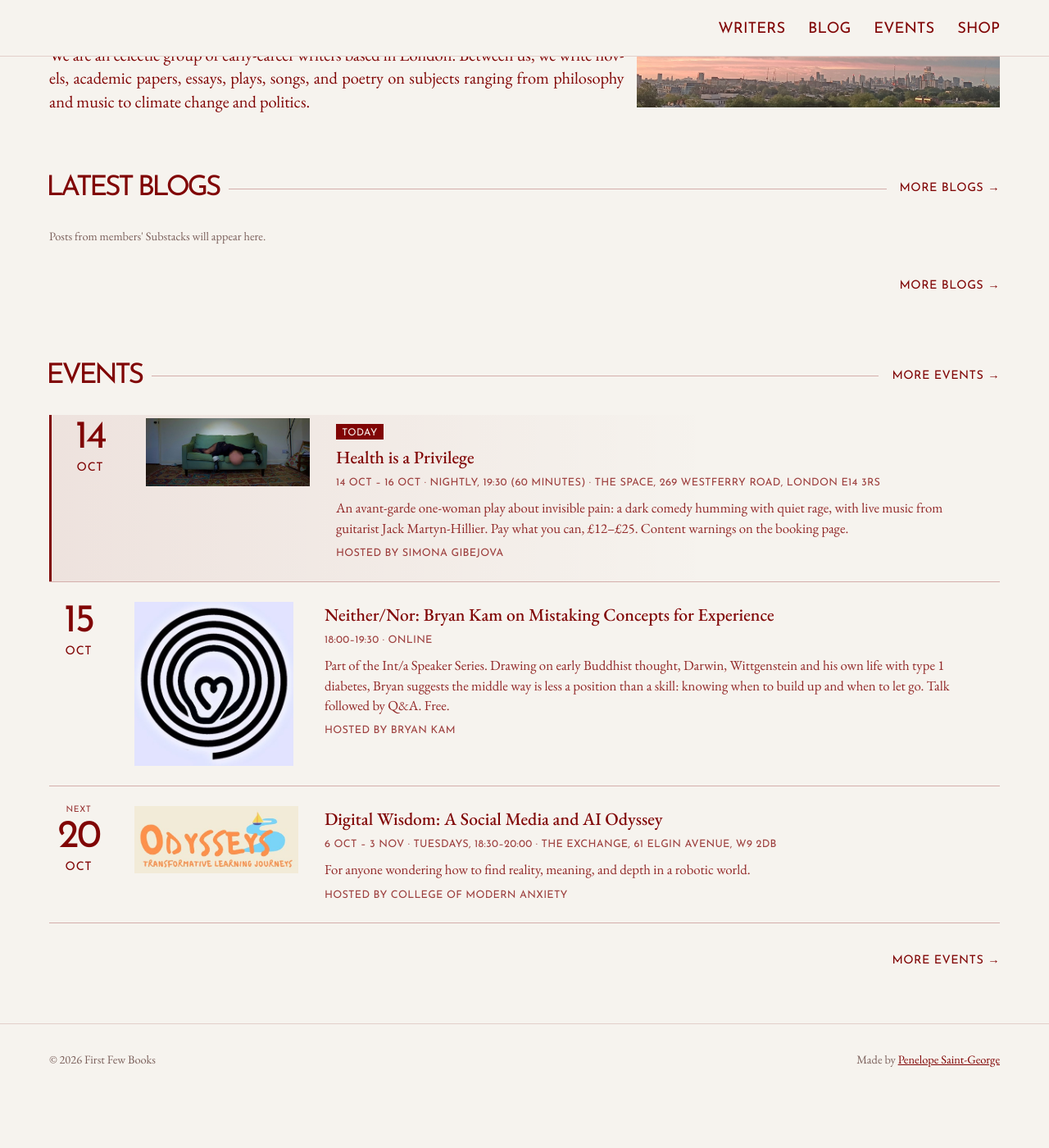
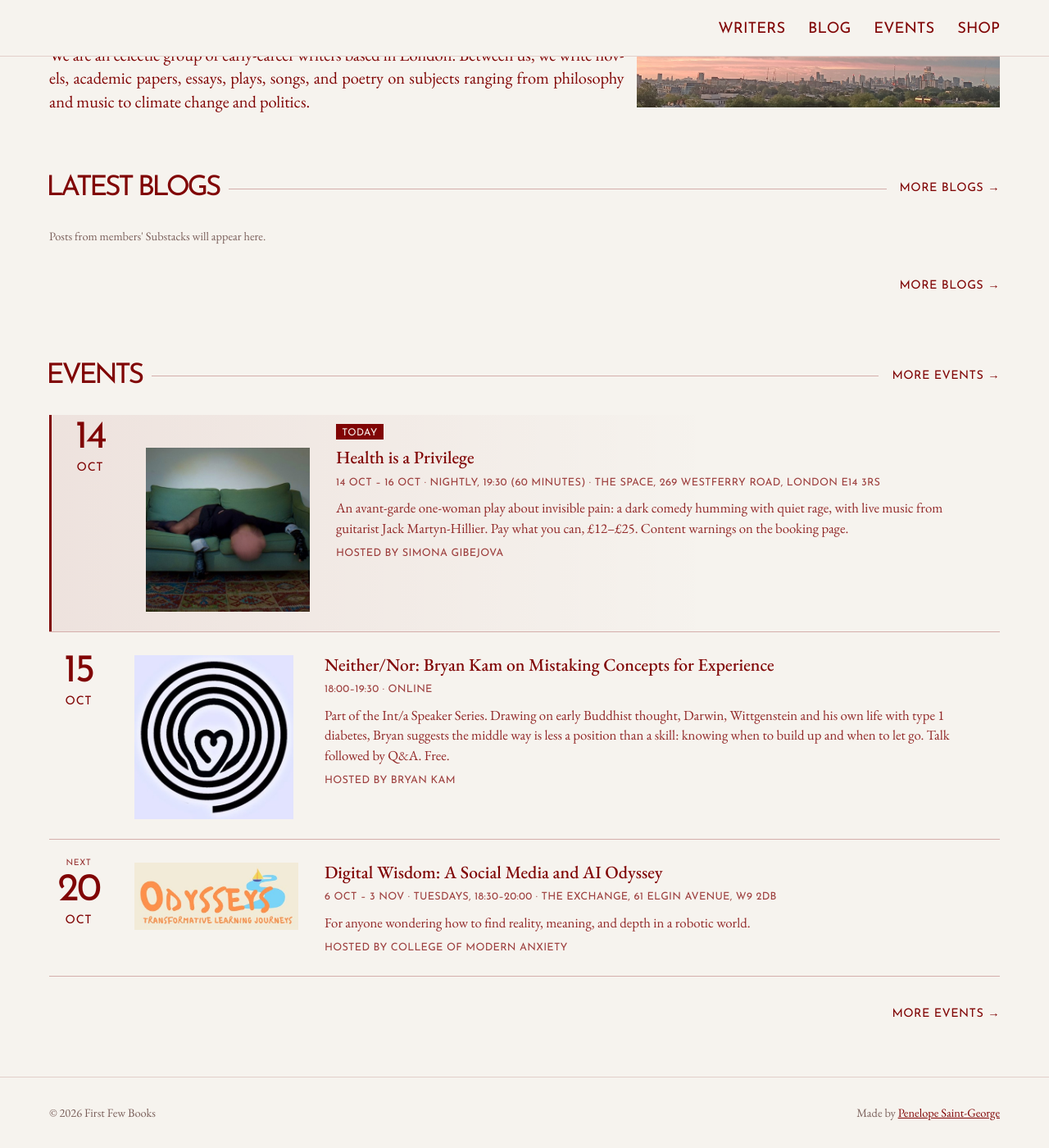
Before and after one commit to nelepope/firstfewbooks, a Jekyll site: the page built from index.html, in a window 1280 px wide and 1400 px high, scrolled down 238 px. Shown: the whole window at 82% size. Built offline with Jekyll 4.4.1, drawn with Linux system fonts in a browser that asks for light colours; before the commit the page ends 1573 px from its top, so only the background shows below that.

Commit message:
Square picture for Health is a Privilege; line event pictures up with their titles
Co-Authored-By: Claude Opus 5.5 <noreply@anthropic.com>

```diff
--- a/assets/css/style.css
+++ b/assets/css/style.css
@@ -356,3 +356,8 @@ main > .wrap:first-child { padding-top: 48px; }
 .more-bottom { margin: 28px 0 0; text-align: right; }
 /* The home page shows the next three events; the rest are on the Events page. */
 .home-events .event-list > .event:nth-child(n + 4) { display: none; }
+/* Line each picture's top up with its event title (which sits lower when there's a "Today" label). */
+@media (min-width: 641px) {
+  .event .event-image-link, .event > .event-image { margin-top: 4px; }
+  .event.is-today .event-image-link, .event.is-today > .event-image { margin-top: 36px; }
+}
```
Also changed, not shown: assets/images/events/health-is-a-privilege.jpg.
